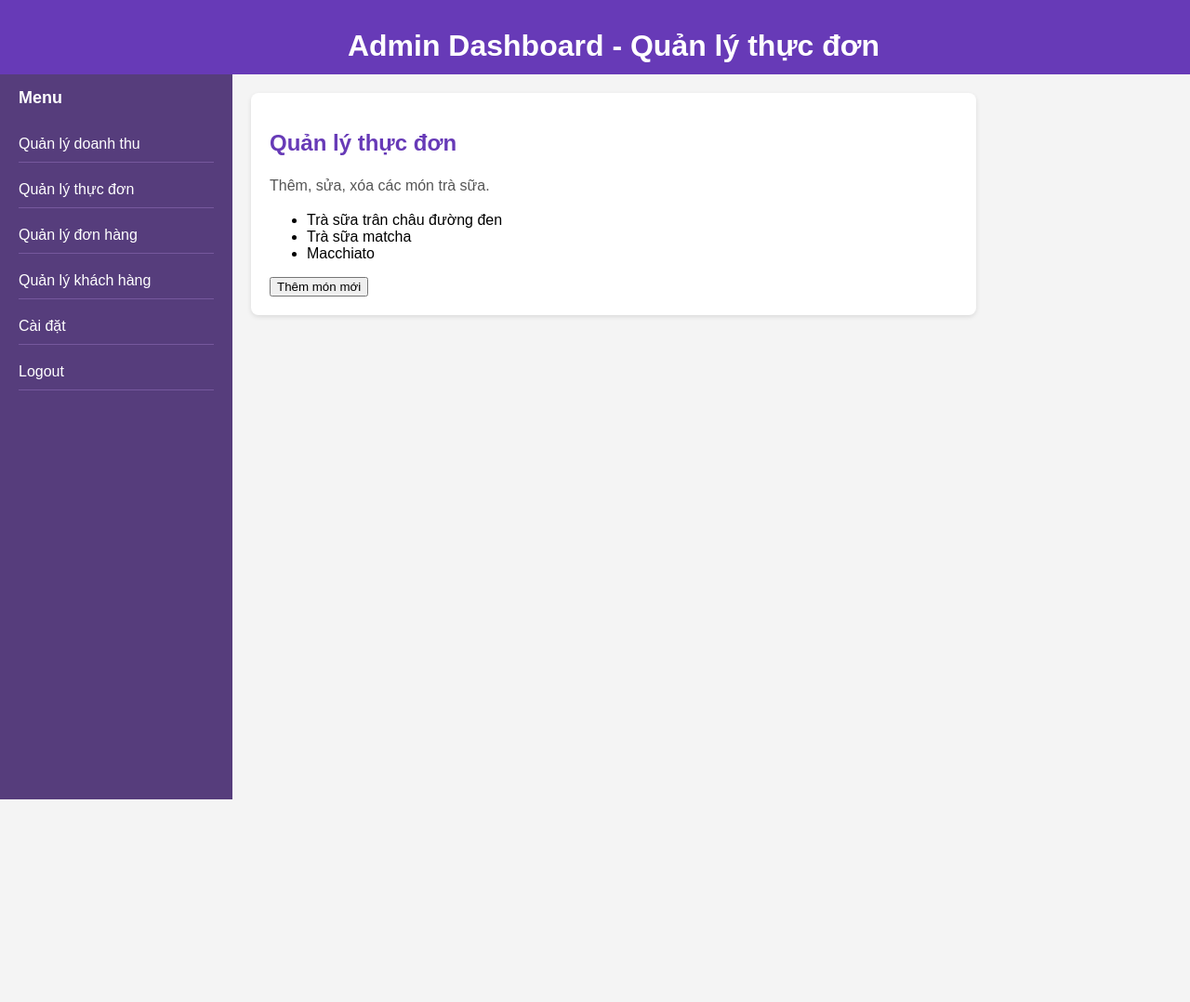
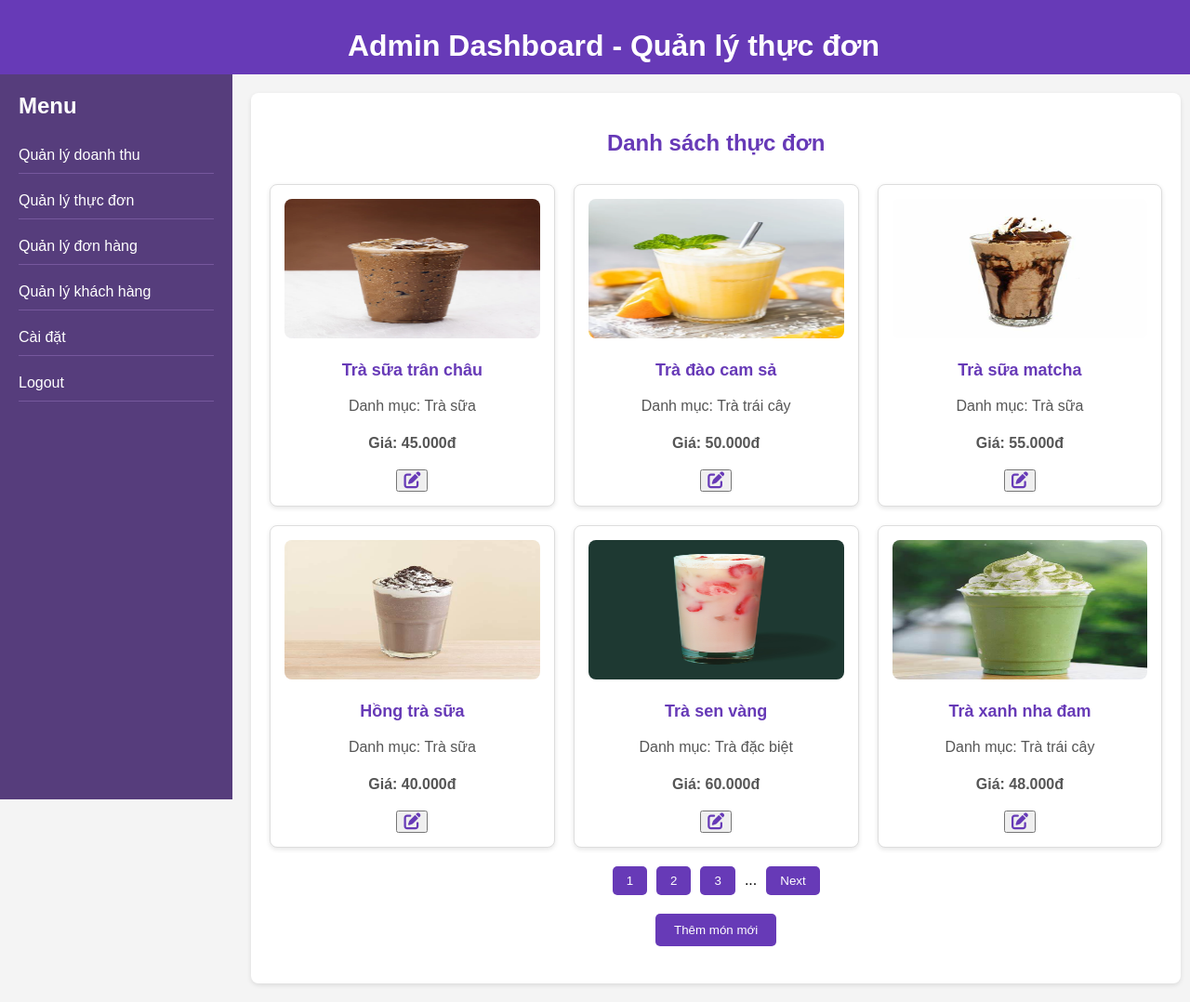
Before and after one commit to 22130101NguyenDucHuy/LapTrinhWebNhom34, a plain HTML site: page Admin/menu-management.html in a window 1280 px wide. Shown: the whole page at 93% size. Before the commit the page ends 880 px from the top, so only its background shows below. Drawn offline with Linux system fonts and the light colour scheme.

Commit message:
fix menu-management

```diff
--- a/Admin/admin-style.css
+++ b/Admin/admin-style.css
@@ -64,7 +64,7 @@ header {
 
 .section {
     position: relative;
-    width: calc(100% - 250px);
+    width: 97%;
     padding: 20px;
     background: #fff;
     border-radius: 8px;
@@ -74,6 +74,8 @@ header {
 .section h2 {
     color: #673ab7;
     font-size: 24px;
+    text-align: center;
+    padding-bottom: 10px;
 }
 
 .section p {
@@ -82,23 +84,150 @@ header {
     color: #555;
 }
 
-.sidebar .menu h2 {
-    font-size: 18px;
+.sidebar .menu span{
+    display: inline-block;
+    padding: 5px;
+    font-size: 28px;
     color: #fff;
     margin-bottom: 20px;
+    font-weight: bold;
+}
+.menu-grid {
+    display: grid;
+    grid-template-columns: repeat(auto-fill, minmax(240px, 1fr));
+    grid-template-rows: repeat(1, 1fr);
+    gap: 20px;
+    margin: 20px 0;
 }
 
-/*.logout {*/
-/*    color: #fff;*/
-/*    text-decoration: none;*/
-/*    padding: 10px 20px;*/
-/*    background-color: #ff5722;*/
-/*    border-radius: 4px;*/
-/*    display: inline-block;*/
-/*    margin-top: 20px;*/
-/*    transition: background-color 0.3s ease;*/
-/*}*/
+.menu-item {
+    background-color: #fff;
+    border: 1px solid #ddd;
+    border-radius: 8px;
+    padding: 15px;
+    text-align: center;
+    box-shadow: 0 2px 5px rgba(0, 0, 0, 0.1);
+}
 
-/*.logout:hover {*/
-/*    background-color: #e64a19;*/
-/*}*/
+.menu-img {
+    width: 100%;
+    height: 150px;
+    border-radius: 8px;
+    margin-bottom: 10px;
+}
+
+.menu-name {
+    font-size: 18px;
+    font-weight: bold;
+    color: #673ab7;
+    margin: 10px 0;
+}
+
+.menu-category {
+    font-size: 14px;
+    color: #777;
+    margin-bottom: 5px;
+}
+
+.menu-price {
+    font-size: 16px;
+    color: #000;
+    font-weight: bold;
+}
+
+.edit-button i {
+    font-size: 18px;
+    color: #673ab7;
+    transition: color 0.3s ease, transform 0.3s ease;
+}
+
+.edit-button:hover i {
+    color: #562ea1;
+    transform: scale(1.2);
+}
+
+.pagination {
+    display: flex;
+    justify-content: center;
+    align-items: center;
+    margin: 20px 0;
+    gap: 10px;
+}
+
+.page-btn {
+    background-color: #673ab7;
+    color: #fff;
+    border: none;
+    padding: 8px 15px;
+    border-radius: 5px;
+    cursor: pointer;
+}
+
+.page-btn:hover {
+    background-color: #563d7c;
+}
+
+.add-item-btn {
+    display: block;
+    margin: 20px auto;
+    padding: 10px 20px;
+    background-color: #673ab7;
+    color: #fff;
+    border: none;
+    border-radius: 5px;
+    cursor: pointer;
+}
+
+.add-item-btn:hover {
+    background-color: #563d7c;
+}
+
+
+.list-section {
+    padding: 10px;
+    border: 1px solid #76589d;
+    margin: 10px;
+    font-family: Arial, sans-serif;
+    font-size: 14px;
+}
+
+.list-title,
+.list-section ul li {
+    display: grid;
+    grid-template-columns: 10% 40% 30% 10%;
+    gap: 10px;
+    align-items: center;
+    padding: 10px 0;
+    border-bottom: 1px solid #76589d;
+}
+
+.list-title {
+    font-weight: bold;
+    background-color: #f3e5f5;
+    text-transform: uppercase;
+}
+
+.list-section ul {
+    padding: 0;
+    margin: 0;
+}
+
+.list-section ul li {
+    list-style: none;
+}
+
+.list-section ul li:hover {
+    background-color: #f9f2ff;
+}
+
+.column {
+    text-align: left;
+}
+
+.column.stt {
+    text-align: center;
+}
+.column.price,
+.column.type {
+    text-align: right;
+}
--- a/Admin/menu-management.html
+++ b/Admin/menu-management.html
@@ -4,6 +4,7 @@
     <meta charset="UTF-8">
     <title>Admin - Thực đơn</title>
     <link rel="stylesheet" href="admin-style.css">
+    <link rel="stylesheet" href="https://cdnjs.cloudflare.com/ajax/libs/font-awesome/6.7.1/css/all.min.css" integrity="sha512-5Hs3dF2AEPkpNAR7UiOHba+lRSJNeM2ECkwxUIxC1Q/FLycGTbNapWXB4tP889k5T5Ju8fs4b1P5z/iB4nMfSQ==" crossorigin="anonymous" referrerpolicy="no-referrer" />
 </head>
 <body>
 <header>
@@ -28,14 +29,78 @@
     <div class="content">
         <!-- Menu Management Section -->
         <div id="menu-management" class="section">
-            <h2>Quản lý thực đơn</h2>
-            <p>Thêm, sửa, xóa các món trà sữa.</p>
-            <ul>
-                <li>Trà sữa trân châu đường đen</li>
-                <li>Trà sữa matcha</li>
-                <li>Macchiato</li>
-            </ul>
-            <button>Thêm món mới</button>
+            <h2>Danh sách thực đơn</h2>
+
+            <!-- Menu Grid -->
+            <div class="menu-grid">
+                <!-- Example of a drink item -->
+                <div class="menu-item">
+                    <img src="img_trasua/ccd.png" alt="Trà sữa trân châu" class="menu-img">
+                    <h3 class="menu-name">Trà sữa trân châu</h3>
+                    <p class="menu-category">Danh mục: Trà sữa</p>
+                    <p class="menu-price">Giá: 45.000đ</p>
+                    <button class="edit-button" title="Chỉnh sửa">
+                        <i class="fas fa-edit"></i>
+                    </button>
+                </div>
+                <div class="menu-item">
+                    <img src="img_trasua/cskt.png" alt="Trà đào cam sả" class="menu-img">
+                    <h3 class="menu-name">Trà đào cam sả</h3>
+                    <p class="menu-category">Danh mục: Trà trái cây</p>
+                    <p class="menu-price">Giá: 50.000đ</p>
+                    <button class="edit-button" title="Chỉnh sửa">
+                        <i class="fas fa-edit"></i>
+                    </button>
+                </div>
+                <div class="menu-item">
+                    <img src="img_trasua/dxcc.png" alt="Trà sữa matcha" class="menu-img">
+                    <h3 class="menu-name">Trà sữa matcha</h3>
+                    <p class="menu-category">Danh mục: Trà sữa</p>
+                    <p class="menu-price">Giá: 55.000đ</p>
+                    <button class="edit-button" title="Chỉnh sửa">
+                        <i class="fas fa-edit"></i>
+                    </button></div>
+
+                <div class="menu-item">
+                    <img src="img_trasua/dxck.png" alt="Hồng trà sữa" class="menu-img">
+                    <h3 class="menu-name">Hồng trà sữa</h3>
+                    <p class="menu-category">Danh mục: Trà sữa</p>
+                    <p class="menu-price">Giá: 40.000đ</p>
+                    <button class="edit-button" title="Chỉnh sửa">
+                        <i class="fas fa-edit"></i>
+                    </button></div>
+
+                <div class="menu-item">
+                    <img src="img_trasua/dxdt.png" alt="Trà sen vàng" class="menu-img">
+                    <h3 class="menu-name">Trà sen vàng</h3>
+                    <p class="menu-category">Danh mục: Trà đặc biệt</p>
+                    <p class="menu-price">Giá: 60.000đ</p>
+                    <button class="edit-button" title="Chỉnh sửa">
+                        <i class="fas fa-edit"></i>
+                    </button></div>
+
+                <div class="menu-item">
+                    <img src="img_trasua/dxmc.png" alt="Trà xanh nha đam" class="menu-img">
+                    <h3 class="menu-name">Trà xanh nha đam</h3>
+                    <p class="menu-category">Danh mục: Trà trái cây</p>
+                    <p class="menu-price">Giá: 48.000đ</p>
+                    <button class="edit-button" title="Chỉnh sửa">
+                        <i class="fas fa-edit"></i>
+                    </button></div>
+
+            </div>
+
+            <!-- Pagination -->
+            <div class="pagination">
+                <button class="page-btn">1</button>
+                <button class="page-btn">2</button>
+                <button class="page-btn">3</button>
+                <span class="dots">...</span>
+                <button class="page-btn">Next</button>
+            </div>
+
+            <button class="add-item-btn">Thêm món mới</button>
+
         </div>
     </div>
 </div>
```
